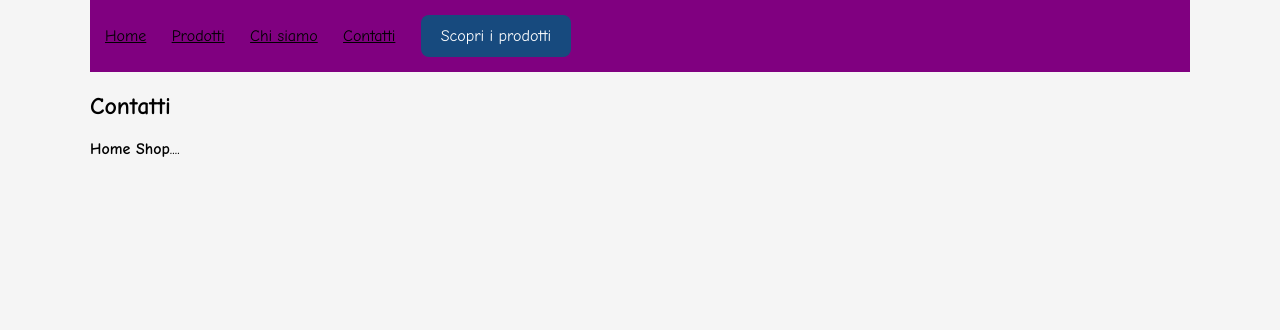
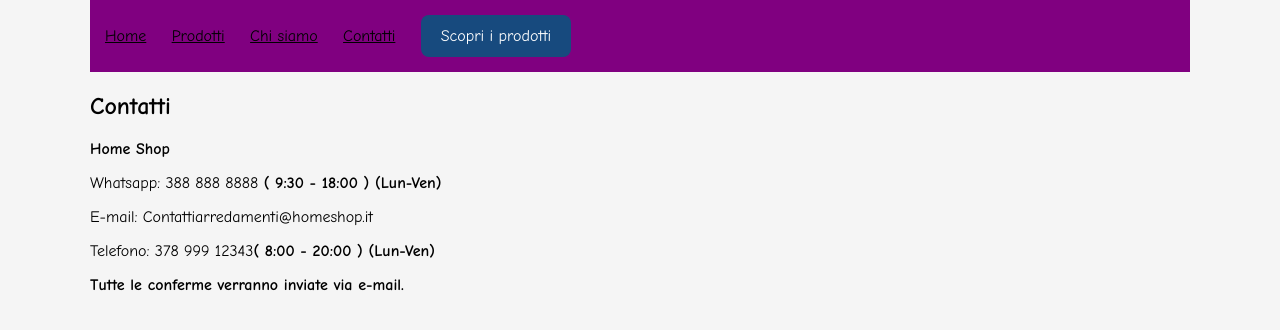
Before and after one commit to caofilippo3-beep/sitoweb4asco, a plain HTML site: page contatti.html in a window 1280 px wide. Shown: the part 100-430 px from the top of the page. Drawn offline with Linux system fonts and the light colour scheme.

Commit message:
Update contatti.html

```diff
--- a/contatti.html
+++ b/contatti.html
@@ -16,8 +16,11 @@
 	<a class="pulsante" href="prodotti.html">Scopri i prodotti</a>
 	</nav>
     <h2>Contatti</h2>
-    <p><strong>Home Shop</strong>....</p>
-
+    <p><strong>Home Shop</strong></p>
+  	<p>Whatsapp: 388 888 8888 <strong>( 9:30 - 18:00 ) (Lun-Ven)</strong></p>
+	<p>E-mail: Contattiarredamenti@homeshop.it</p>
+	<p>Telefono: 378 999 12343<strong>( 8:00 - 20:00 ) (Lun-Ven)</strong></p>
+	<p><strong>Tutte le conferme verranno inviate via e-mail.</strong></p>
 
 
 </body>
```
